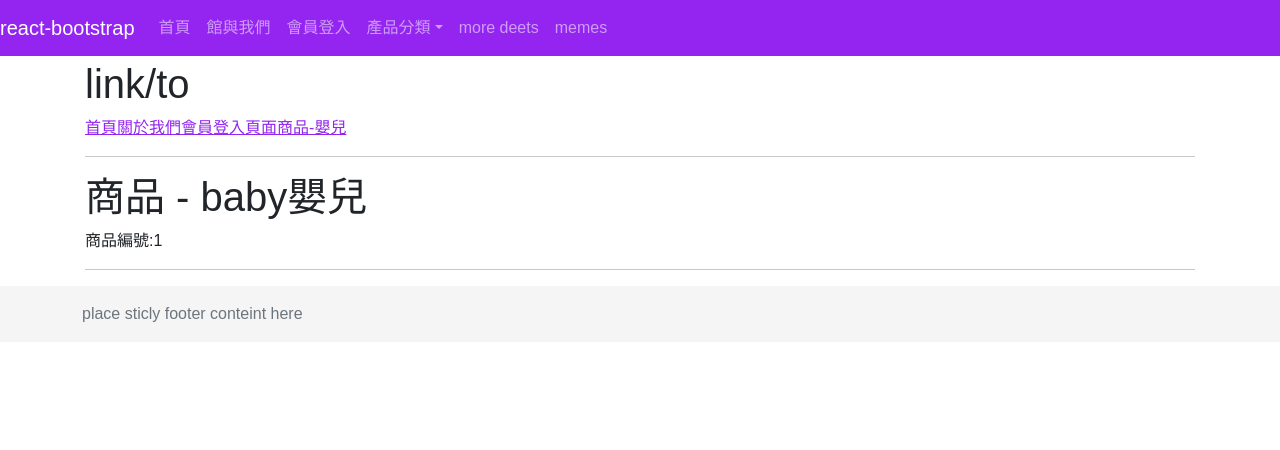
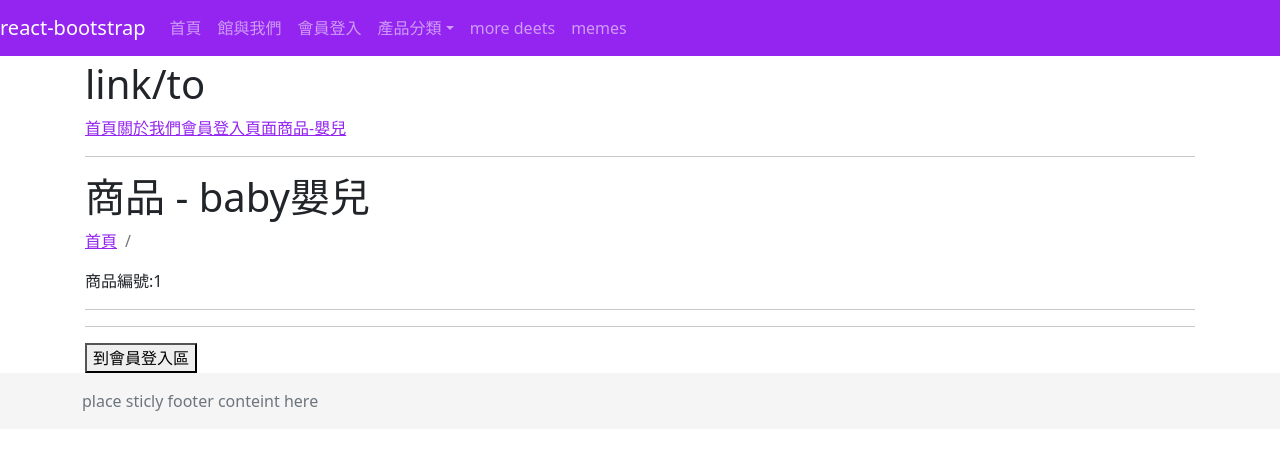
Before and after one commit to esw4soft/react_practice2, a React (Create React App) app: page /product/baby/1 in a window 1280 px wide. Shown: the top 450 px of the page. Built offline with nearby package versions, Linux system fonts and the light colour scheme.

Commit message:
麵包屑練習

```diff
--- a/src/App.js
+++ b/src/App.js
@@ -1,5 +1,10 @@
 import React, { useState } from 'react'
-import { BrowserRouter as Router, Route, Link, Switch } from 'react-router-dom'
+import {
+  BrowserRouter as Router,
+  Route,
+  Link,
+  Switch,
+} from 'react-router-dom'
 
 // 畫面元件
 import MyNavbar from './components/MyNavbar'
@@ -42,12 +47,15 @@ function App() {
               <About isAuth={isAuth} />
             </Route>
             <Route path="/login">
-              <Login isAuth={isAuth} setIsAuth={setIsAuth} />
+              <Login
+                isAuth={isAuth}
+                setIsAuth={setIsAuth}
+              />
             </Route>
 
             {/* `:id?` 是網址上的參數列 */}
             <Route path="/product/baby/:id?">
-              <ProductBaby />
+              <ProductBaby isAuth={isAuth} />
             </Route>
 
             <Route path="/product/men">
--- /dev/null
+++ b/src/components/MyBreadCrumb.js
@@ -0,0 +1,69 @@
+import React from 'react'
+
+import { pathnameList, pathnameTextList } from '../config'
+
+// 高階元件樣式(HOC) 增強元件用
+import { withRouter, Link } from 'react-router-dom'
+
+function MyBreadCrumb(props) {
+  const { location } = props
+
+  // 轉換pathname路徑為文字
+  // 回傳陣列(如果有像 `產品/嬰兒`)
+  const convertPathname2Text = (pathname) => {
+    console.log(pathname)
+    const index = pathnameList.findIndex(
+      (v, i) => v === pathname
+    )
+    return index > -1
+      ? pathnameTextList[index].split('/')
+      : ''
+  }
+
+  // 有一個項目和兩個項目的情況
+  const formatText = (textArray) => {
+    console.log(textArray)
+    return textArray.length > 1 ? (
+      <>
+        <li
+          className="breadcrumb-item active"
+          aria-current="page"
+        >
+          {textArray[0]}
+        </li>
+        <li
+          className="breadcrumb-item active"
+          aria-current="page"
+        >
+          {textArray[1]}
+        </li>
+      </>
+    ) : (
+      <>
+        <li
+          className="breadcrumb-item active"
+          aria-current="page"
+        >
+          {textArray[0]}
+        </li>
+      </>
+    )
+  }
+
+  return (
+    <>
+      <nav aria-label="breadcrumb">
+        <ol className="breadcrumb">
+          <li className="breadcrumb-item">
+            <Link to="/">首頁</Link>
+          </li>
+          {formatText(
+            convertPathname2Text(location.pathname)
+          )}
+        </ol>
+      </nav>
+    </>
+  )
+}
+
+export default withRouter(MyBreadCrumb)
--- a/src/components/MyFooter.js
+++ b/src/components/MyFooter.js
@@ -1,15 +1,20 @@
 import React from 'react'
+import { withRouter } from 'react-router-dom'
 
 function MyFooter(props) {
+  console.log(props)
+  if (props.location.pathname === '/login') return <></>
   return (
     <>
       <footer className="footer mt-auto py-3">
         <div className="container">
-          <span className="text-muted">place sticly footer conteint here</span>
+          <span className="text-muted">
+            place sticly footer conteint here
+          </span>
         </div>
       </footer>
     </>
   )
 }
 
-export default MyFooter
+export default withRouter(MyFooter)
--- /dev/null
+++ b/src/config/index.js
@@ -0,0 +1,15 @@
+export const debug = true
+export const devUrl = 'http://localhost:3000'
+export const productionUrl = 'http://www.abc.com'
+
+export const pathnameList = [
+  '/about',
+  '/login',
+  '/product/baby',
+]
+
+export const pathnameTextList = [
+  '關於我們',
+  '會員登入',
+  '產品/嬰兒',
+]
--- a/src/index.scss
+++ b/src/index.scss
@@ -7,6 +7,13 @@ html {
 
 body {
   margin: 0;
-  padding: 0;
-  font-family: sans-serif;
+  font-size: 1rem;
+  font-weight: 400;
+  line-height: 1.5;
+  color: #212529;
+  text-align: left;
 }
+
+.menu-item {
+  font-size: 80px;
+}
--- a/src/pages/About.js
+++ b/src/pages/About.js
@@ -1,11 +1,14 @@
 import React from 'react'
 
+// breadcrumb
+import MyBreadCrumb from '../components/MyBreadCrumb'
 function About(props) {
   // 從app元件得到登入狀態,解構出來
   const { isAuth } = props
   return (
     <>
       <h1>關羽我們</h1>
+      <MyBreadCrumb />
       {isAuth ? '會員登入,  xxx你好' : '未登入'}
     </>
   )
--- a/src/pages/Login.js
+++ b/src/pages/Login.js
@@ -1,4 +1,7 @@
 import React from 'react'
+
+// breadcrumb
+import MyBreadCrumb from '../components/MyBreadCrumb'
 
 function Login(props) {
   const btn = (
@@ -32,6 +35,7 @@ function Login(props) {
   return (
     <>
       <h1>會員登入頁面</h1>
+      <MyBreadCrumb />
 
       {isAuth ? out : btn}
     </>
--- a/src/pages/ProductBaby.js
+++ b/src/pages/ProductBaby.js
@@ -1,6 +1,9 @@
 import React from 'react'
 // 高階元件樣式(HOC) 增強元件用的
 import { withRouter } from 'react-router-dom'
+
+// breadcrumb
+import MyBreadCrumb from '../components/MyBreadCrumb'
 
 function ProductBaby(props) {
   // 需經過高階元件後才能得到react-router的三大鼠性質
@@ -8,6 +11,7 @@ function ProductBaby(props) {
   return (
     <>
       <h1>商品 - baby嬰兒</h1>
+      <MyBreadCrumb />
       {/* 由props.match.params 可以得到網址參數值 */}
       商品編號:{props.match.params.id}
       <hr />
@@ -16,6 +20,16 @@ function ProductBaby(props) {
         <button
           onClick={() => {
             props.history.goBack()
+          }}
+        >
+          回到上一頁
+        </button>
+      )}
+      <hr />
+      {!props.isAuth && (
+        <button
+          onClick={() => {
+            props.history.push('/login')
           }}
         >
           到會員登入區
```
Also changed, not shown: src/components/MyNavbar.js (+26 -6 lines), 1 other file (tests, documents, lock files or other folders).
